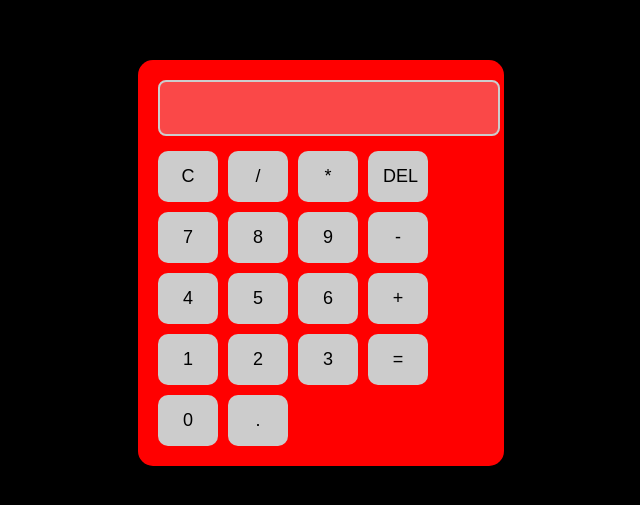
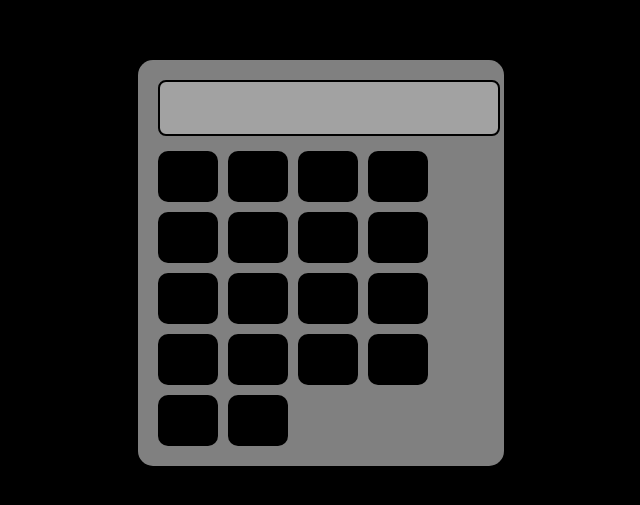
Before and after one commit to kundan73/CodSoft, a plain HTML site: page Task3/index.html in a window 1280 px wide. Shown: the part 137-642 px from the top of the page, without its empty margins (319-959 px from the left). Drawn offline with Linux system fonts and the light colour scheme.

Commit message:
Update style.css

```diff
--- a/Task3/style.css
+++ b/Task3/style.css
@@ -9,7 +9,7 @@ body {
 }
 
 .calculator {
-  background-color:red;
+  background-color:gray;
 
   padding: 20px;
   border-radius: 15px;
@@ -23,7 +23,7 @@ body {
   text-align: right;
   margin-bottom: 15px;
   padding-right: 10px;
-  border: 2px solid #ccc;
+  border: 2px solid black;
   border-radius: 8px;
 }
 
@@ -38,11 +38,11 @@ button {
   font-size: 18px;
   border: none;
   border-radius: 10px;
-  background-color: #ccc;
+  background-color: black;
   cursor: pointer;
   transition: background-color 0.2s ease;
 }
 
 button:hover {
-  background-color:blue;
+  background-color:white;
 }
```
